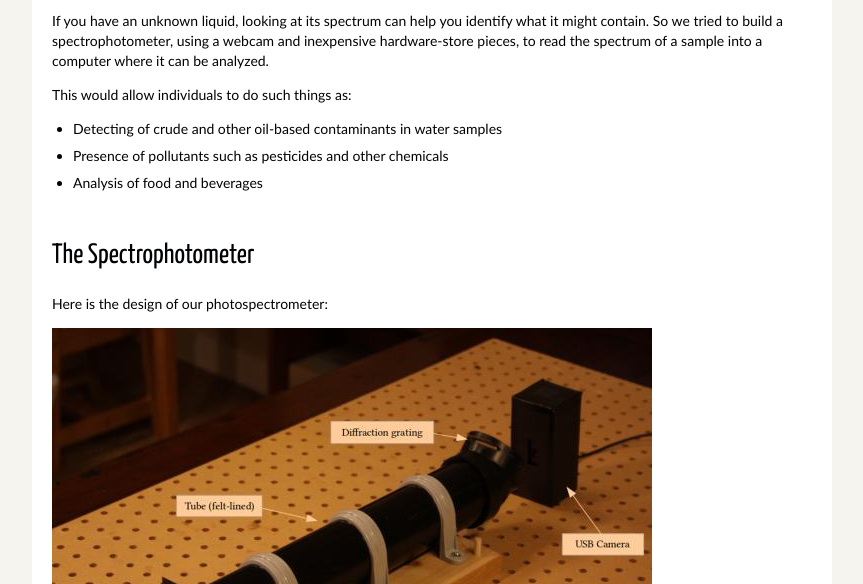
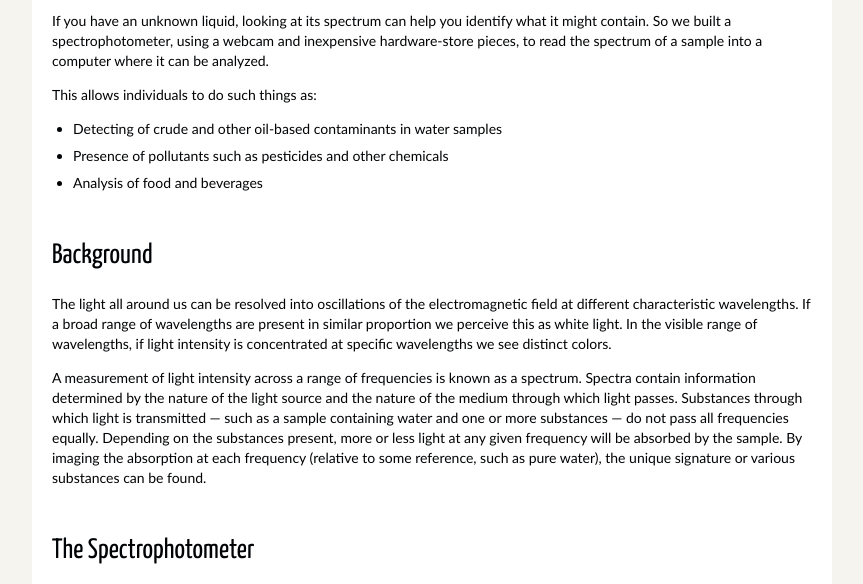
Before and after one commit to greenca/diy-spectrometer, a plain HTML site: page index.html in a window 1280 px wide. Shown: the part 216-800 px from the top of the page, without its empty margins (208-1071 px from the left). Drawn offline with Linux system fonts and the light colour scheme.

Commit message:
updated description

```diff
--- a/index.html
+++ b/index.html
@@ -22,17 +22,27 @@
 <section id="content" class="body">
     <h1 class="entry-title">DIY Spectrophotometer</h1>
 
-    <p>If you have an unknown liquid, looking at its spectrum can help you identify what it might contain. So we tried to build a spectrophotometer, using a webcam and inexpensive hardware-store pieces, to read the spectrum of a sample into a computer where it can be analyzed.</p>
-<p>This would allow individuals to do such things as:</p>
+    <p>If you have an unknown liquid, looking at its spectrum can help you identify what it might contain. So we built a spectrophotometer, using a webcam and inexpensive hardware-store pieces, to read the spectrum of a sample into a computer where it can be analyzed.</p>
+<p>This allows individuals to do such things as:</p>
 <ul>
 <li>Detecting of crude and other oil-based contaminants in water samples</li>
 <li>Presence of pollutants such as pesticides and other chemicals</li>
 <li>Analysis of food and beverages</li>
 </ul>
 <p><br></p>
+<h1>Background</h1>
+<p>The light all around us can be resolved into oscillations of the electromagnetic field at different characteristic wavelengths.
+If a broad range of wavelengths are present in similar proportion we perceive this as white light. In the visible range of wavelengths, if light intensity is concentrated at specific wavelengths we see distinct colors.</p>
+<p>A measurement of light intensity across a range of frequencies is known as a spectrum.
+Spectra contain information determined by the nature of the light source and the nature of the medium through which light passes.
+Substances through which light is transmitted &mdash; such as a sample containing water and one or more substances &mdash; do not pass all frequencies equally. Depending on the substances present, more or less light at any given frequency will be absorbed by the sample.  By imaging the absorption at each frequency (relative to some reference, such as pure water), the unique signature or various substances can be found.</p>
+<p><br></p>
 <h1>The Spectrophotometer</h1>
 <p>Here is the design of our photospectrometer:</p>
 <p><img alt="Alt Text" src="images/labelled_apparatus-600x450.jpg" /></p>
+<p>The core of the system is a bench-top assembly upon which the spectrometer components are staged. The spectrometer itself sits on a peg board bench that facilitates fixing components relative to one another. A light source enters the spectrometer through a narrow (“collimating”) slit and the light rays propagate down the tube. The tube is lined with black felt which avoids secondary reflectons reaching the imaging system and interfering with the spectral image.</p>
+<p>At the exit end of the tube, the light that has entered from the slit encounters a diffraction grating placed at an angle (22.5 degrees in our design). The grating has the effect of diffracting light of different wavelengths to different angles (acting effectively like a prism). The image that results is is a broadening of the thin-line slit image into a banded image, with colors of different frequencies expressed at different intensities depending on the source and sample properties. In our design the image is captured by a consumer USB-connected “web” camera, where it is then analyzed by software we have written.</p>
+<p>The software allows the user to semi-automatically calibrate the physical set-up using the (known) spectrum of a fluorescent light bulb. Once this is done, spectra can be captured and plotted, and compared to each other, through a web interface.</p>
 <p><br></p>
 <h1>The Spectra</h1>
 <p>In order to be able to identify an unknown spectrum, we need to calibrate our spectrometer. We can do this using a known, strongly peaked light source, such as a fluorescent light. Since we know what the spectrum of this source should be, we can identify the peaks in our spectrum, and match them to the known wavelengths of those peaks, in order to determine the corresponding wavelengths to the horizontal points on our spectra.</p>
```
